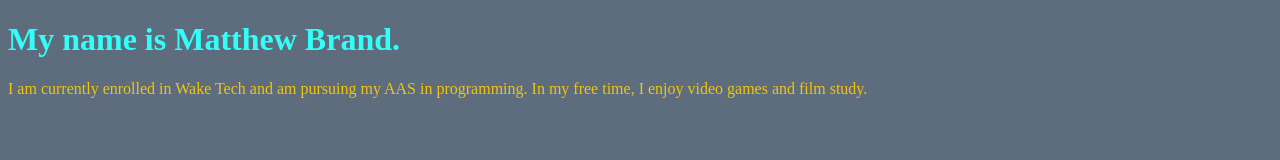
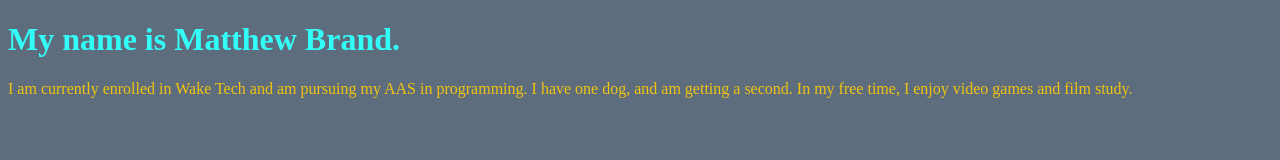
Before and after one commit to Bigm72793/mbrand.github.io, a plain HTML site: page index.html in a window 1280 px wide. Drawn offline with Linux system fonts and the light colour scheme.

Commit message:
Update index.html

```diff
--- a/index.html
+++ b/index.html
@@ -14,5 +14,5 @@
 	</head>
 	<body>
 		<h1>My name is Matthew Brand.</h1>
-		<p>I am currently enrolled in Wake Tech and am pursuing my AAS in programming. In my free time, I enjoy video games and film study.</p>
+		<p>I am currently enrolled in Wake Tech and am pursuing my AAS in programming. I have one dog, and am getting a second. In my free time, I enjoy video games and film study.</p>
 </html>
```
